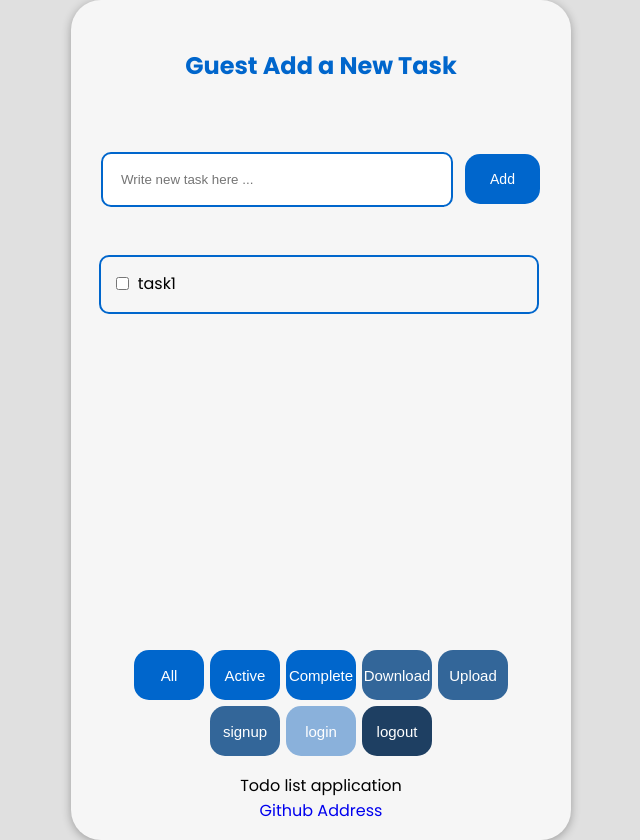
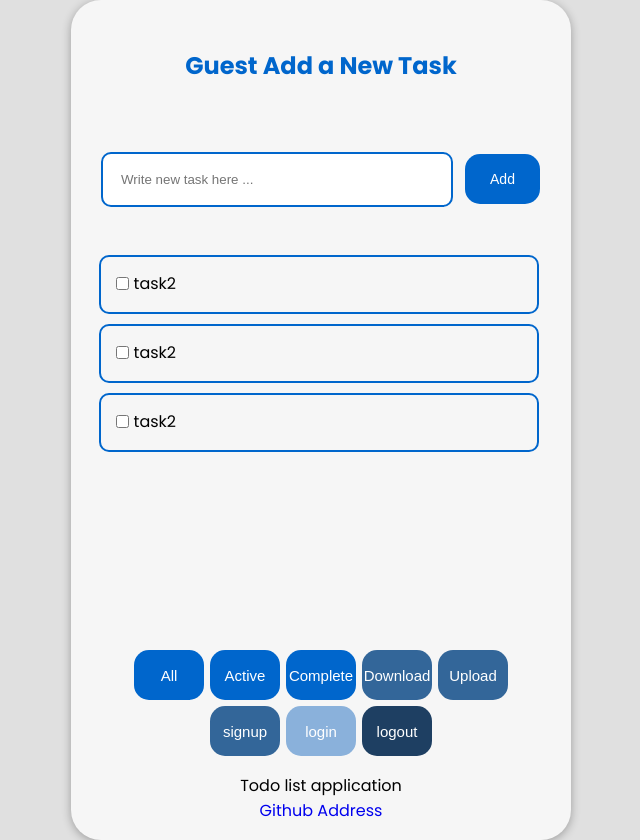
Before and after one commit to Hanieh-Sadeghi/TodoApp-TypeScript, an Angular app: page / in a window 1280 px wide. Shown: the whole page, without its empty margins (319-959 px from the left). Built offline with nearby package versions, Linux system fonts and the light colour scheme.

Commit message:
add componet li ul

```diff
--- a/src/app/li/li.component.html
+++ b/src/app/li/li.component.html
@@ -1,10 +1,15 @@
 <li>
+
   <div id="task">
-    <input type="checkbox" />
-    <span>task1</span>
+
+    <input (click)="test(checkBox.checked)" type="checkbox" #checkBox/>
+
+    <span>{{task}}</span>
+
   </div>
+
   <div id="edit">
-    <i class="fa fa-pencil"></i>
+    <i (click)="editButton('hanieh')" class="fa fa-pencil"></i>
     <i class="fa fa-trash-o" style="color: rgb(0, 102, 204);"></i>
   </div>
 </li>
--- a/src/app/li/li.component.ts
+++ b/src/app/li/li.component.ts
@@ -1,4 +1,4 @@
-import { Component } from '@angular/core';
+import { Component, Input, Output, EventEmitter } from '@angular/core';
 import { CommonModule } from '@angular/common';
 
 @Component({
@@ -6,9 +6,22 @@ import { CommonModule } from '@angular/common';
   standalone: true,
   imports: [CommonModule],
   templateUrl: './li.component.html',
-  styles: [
-    '@import "https://cdnjs.cloudflare.com/ajax/libs/font-awesome/4.7.0/css/font-awesome.min.css"',
-  ],
-  styleUrl: './li.component.css',
+  styles: '@import "https://cdnjs.cloudflare.com/ajax/libs/font-awesome/4.7.0/css/font-awesome.min.css"',
+  styleUrls: ['./li.component.css'],
 })
-export class LiComponent {}
+
+export class LiComponent {
+  @Input() task: string = '';
+
+  @Output() checkBoxEvent = new EventEmitter<boolean>();
+  @Output() editEvent = new EventEmitter<string>();
+
+
+  test(check: boolean) {
+    console.log(check);
+  }
+
+  editButton(todo: string){
+    console.log(todo)
+  }
+}
--- a/src/app/ul/ul.component.html
+++ b/src/app/ul/ul.component.html
@@ -1,3 +1,6 @@
 <ul id="list">
-    <app-li></app-li>
+    <app-li task="task2"></app-li>
+    <app-li task="task2"></app-li>
+    <app-li task="task2"></app-li>
+
 </ul>
```
